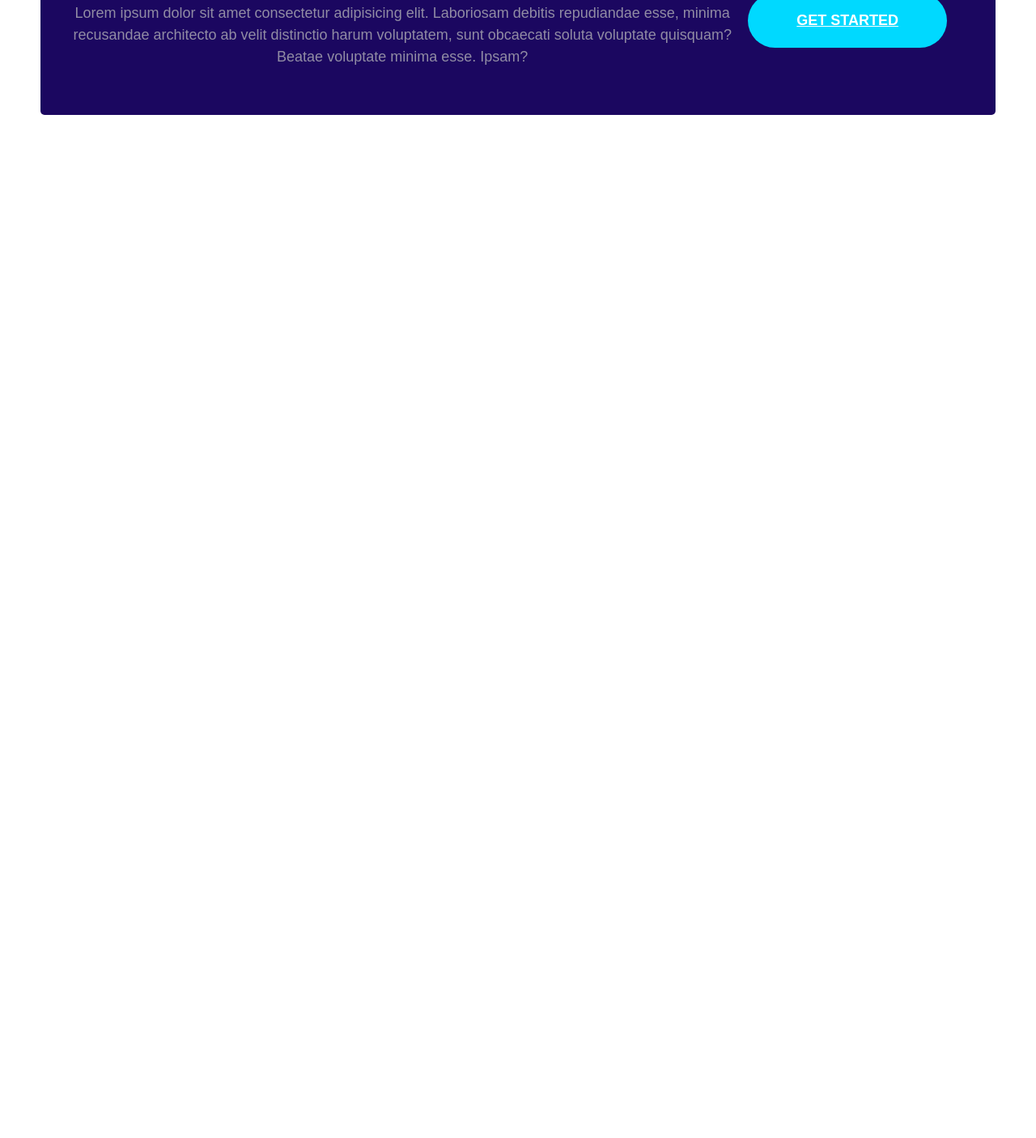
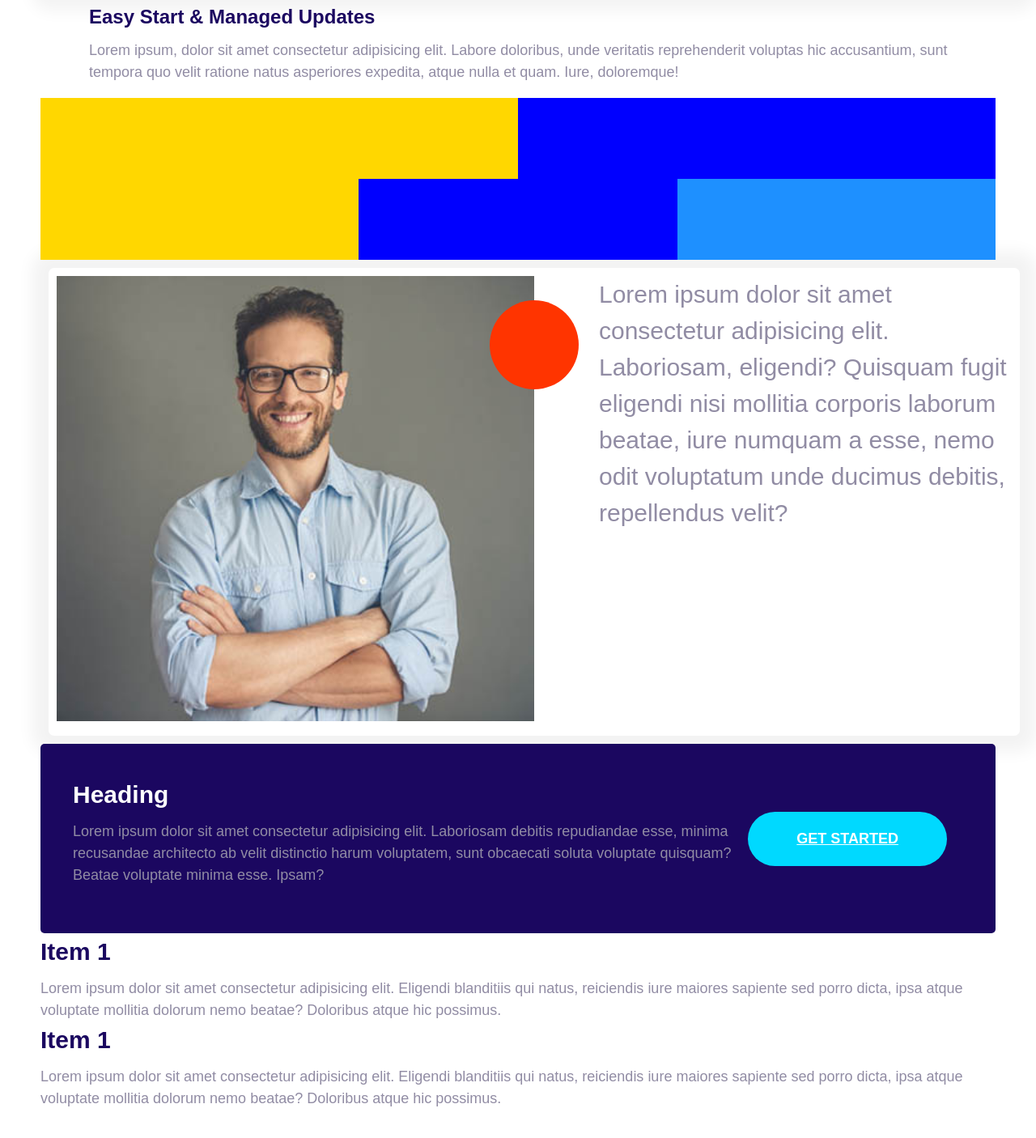
Before and after one commit to AzeemPervez/Web_Project, a plain HTML site: page Web-cards/index.html in a window 1280 px wide. Shown: the part 780-2186 px from the top of the page at 81% size. Before the commit the page ends 972 px from the top, so only its background shows below. Drawn offline with Linux system fonts and the light colour scheme.

Commit message:
Toggle_Animation/Transition

```diff
--- a/Web-cards/css/styles.css
+++ b/Web-cards/css/styles.css
@@ -36,25 +36,7 @@ h3{
 p{
     margin-top: 0;
 }
-@media screen and (min-width: 1024px) {
-    body{
 
-        font-size: 1.8rem;
-
-
-    }
-
-    h1{
-        font-size: 8rem !important;
-    }
-    h2{
-        font-size: 4rem;
-    }
-    h3{
-        font-size: 2.4rem;
-
-    }
-}
 /* Lists */
 
 .list{
@@ -232,6 +214,109 @@ color: #fff;
     top: -6px;
     right: 5%;
 }
+
+/* Media */
+.media{
+    display: flex;
+}
+.media__title{
+    margin-top: 0;
+}
+.media__body{
+    margin: 0 2rem;
+}
+/* Grid */
+.grid{
+    display: grid;
+}
+ @media screen and (min-width:768px) {
+    .grid--1x2{
+        grid-template-columns: repeat(2,1fr);
+    }
+
+}
+@media screen and (min-width:1024px) {
+    .grid--1x3{
+        grid-template-columns: repeat(3,1fr);
+    }
+
+}
+/* Testimonial */
+.testimonial{
+    padding: 3rem;
+}
+.testimonial__image{
+    position: relative;
+}
+.testimonial__image > img{
+    width: 100%;
+}
+.testimonial__image > .icon-container{
+    position: absolute;
+    top: 3rem;
+    right: -32px;
+}
+/* Paragraph */
+.paragraph{
+    padding-left: 1rem;
+    font-size: 3rem;
+}
+/*Callouts*/
+.callout{
+    padding: 4rem;
+    border-radius: 5px;
+    background: var(--color-headings);
+}
+.callout--primary{
+    background: var(--color-primary);
+    color: #fff;
+}
+.callout__heading{
+    color: #fff;
+    margin-top: 0;
+    font-size: 3rem;
+}
+.callout .btn{
+    justify-self: center;
+    align-self: center;
+}
+.callout__content{
+    text-align: center;
+}
+/* Collapsible */
+.collapsible__header{
+    display: flex;
+    justify-content: space-between;
+}
+.collapsible__heading{
+    margin-top: 0;
+    font-size: 3rem;
+
+}
+.collapsible__chevron{
+    transform: rotate(-90deg);
+    transition: transform 0.3s;
+}
+
+.collapsible__content{
+   max-height: 0;
+   overflow: hidden;
+   transition: all 0.3s;
+   opacity: 0;
+}
+.collapsible--expanded .collapsible__chevron{
+    transform: rotate(0);
+}
+.collapsible--expanded .collapsible__content{
+   display: block;
+   max-height: 100vh;
+   opacity: 1;
+
+}
+
+
+
+/* Media Queries*/
 @media screen and (min-width:768px) {
     .plan {
         display: flex;
@@ -289,6 +374,23 @@ color: #fff;
     }
 }
 @media screen and (min-width:1024px) {
+    body{
+
+        font-size: 1.8rem;
+
+
+    }
+
+    h1{
+        font-size: 8rem !important;
+    }
+    h2{
+        font-size: 4rem;
+    }
+    h3{
+        font-size: 2.4rem;
+
+    }
     .plan {
         width: 100%;
         display: flex;
@@ -341,69 +443,3 @@ color: #fff;
         font-size: 3rem;
     }
 }
-/* Media */
-.media{
-    display: flex;
-}
-.media__title{
-    margin-top: 0;
-}
-.media__body{
-    margin: 0 2rem;
-}
-.grid{
-    display: grid;
-}
- @media screen and (min-width:768px) {
-    .grid--1x2{
-        grid-template-columns: repeat(2,1fr);
-    }
-
-}/*
-@media screen and (min-width:1024px) {
-    .grid--1x3{
-        grid-template-columns: repeat(3,1fr);
-    }
-
-} */
-/* Testimonial */
-.testimonial{
-    padding: 3rem;
-}
-.testimonial__image{
-    position: relative;
-}
-.testimonial__image > img{
-    width: 100%;
-}
-.testimonial__image > .icon-container{
-    position: absolute;
-    top: 3rem;
-    right: -32px;
-}
-.paragraph{
-    padding-left: 1rem;
-    font-size: 3rem;
-}
-/*Callouts*/
-.callout{
-    padding: 4rem;
-    border-radius: 5px;
-    background: var(--color-headings);
-}
-.callout--primary{
-    background: var(--color-primary);
-    color: #fff;
-}
-.callout__heading{
-    color: #fff;
-    margin-top: 0;
-    font-size: 3rem;
-}
-.callout .btn{
-    justify-self: center;
-    align-self: center;
-}
-.callout__content{
-    text-align: center;
-}
--- a/Web-cards/index.html
+++ b/Web-cards/index.html
@@ -9,7 +9,7 @@
     <link rel="stylesheet" href="css/normalize.css" />
   </head>
   <body style="padding: 5rem">
-    <!-- <div>
+    <div>
       <div class="plan plan--popular">
         <div class="card card--secondary">
           <header class="card__header">
@@ -67,11 +67,14 @@
         </div>
       </div>
       <div class="card card--secondary">
-            <header class="card__header">Card Title</header>
-            <div class="card__body">
-                Lorem ipsum dolor sit, amet consectetur adipisicing elit. Dolorum accusamus optio maiores, architecto iure nesciunt amet, sit nisi blanditiis quia repudiandae officia, dicta error debitis mollitia suscipit officiis ullam! Sit.
-            </div>
+        <header class="card__header">Card Title</header>
+        <div class="card__body">
+          Lorem ipsum dolor sit, amet consectetur adipisicing elit. Dolorum
+          accusamus optio maiores, architecto iure nesciunt amet, sit nisi
+          blanditiis quia repudiandae officia, dicta error debitis mollitia
+          suscipit officiis ullam! Sit.
         </div>
+      </div>
     </div>
 
     <div class="media">
@@ -98,7 +101,7 @@
       <div class="" style="height: 100px; background: gold"></div>
       <div class="" style="height: 100px; background: blue"></div>
       <div class="" style="height: 100px; background: dodgerblue"></div>
-    </div>-->
+    </div>
 
     <div class="card testimonial">
       <div class="grid grid--1x2">
@@ -132,5 +135,37 @@
         <a href="#" class="btn btn--secondary btn--stretched">Get Started</a>
       </div>
     </div>
+
+    <div class="collapsible collapsible--expanded">
+      <header class="collapsible__header">
+        <h2 class="collapsible__heading">Item 1</h2>
+
+        <svg class="icon icon--primary collapsible__chevron">
+          <use xlink:href="sprite.svg#clock"></use>
+        </svg>
+      </header>
+      <div class="collapsible__content">
+        Lorem ipsum dolor sit amet consectetur adipisicing elit. Eligendi
+        blanditiis qui natus, reiciendis iure maiores sapiente sed porro dicta,
+        ipsa atque voluptate mollitia dolorum nemo beatae? Doloribus atque hic
+        possimus.
+      </div>
+    </div>
+    <div class="collapsible collapsible--expanded">
+      <header class="collapsible__header">
+        <h2 class="collapsible__heading">Item 1</h2>
+
+        <svg class="icon icon--primary collapsible__chevron">
+          <use xlink:href="sprite.svg#snap"></use>
+        </svg>
+      </header>
+      <div class="collapsible__content">
+        Lorem ipsum dolor sit amet consectetur adipisicing elit. Eligendi
+        blanditiis qui natus, reiciendis iure maiores sapiente sed porro dicta,
+        ipsa atque voluptate mollitia dolorum nemo beatae? Doloribus atque hic
+        possimus.
+      </div>
+    </div>
+    <script src="js/main.js"></script>
   </body>
 </html>
--- /dev/null
+++ b/Web-cards/js/main.js
@@ -0,0 +1,6 @@
+const collapsibles = document.querySelectorAll(".collapsible");
+collapsibles.forEach((item) =>
+  item.addEventListener("click", function () {
+    this.classList.toggle("collapsible--expanded");
+  })
+);
```
Also changed, not shown: Web-cards/chevron.svg (added).
